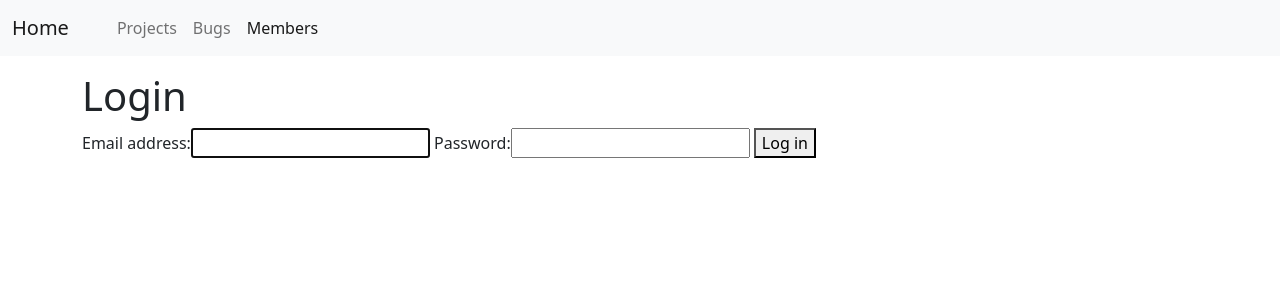
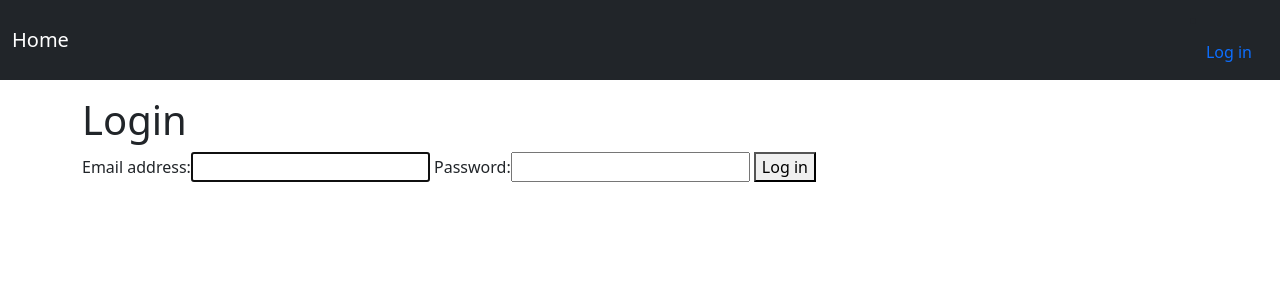
Before and after one commit to JoaoAPS/BugTracker, a Django app: a page that uses app/core/templates/core/nav.html in a window 1280 px wide. Shown: the top 300 px of the page. Run offline with Django 3.2, Linux system fonts and the light colour scheme.

Commit message:
Add login/logout navigation

```diff
--- a/app/core/templates/core/nav-item.html
+++ b/app/core/templates/core/nav-item.html
@@ -1,9 +1,9 @@
 {% if request.path|slice:"1:5" == model %}
-	<li class="nav-item">
+	<li class="nav-item {{ classes }}">
 		<a class="nav-link active" aria-current="page" href="{{ link }}">{{ name }}</a>
 	</li>
 {% else %}
-	<li class="nav-item">
+	<li class="nav-item {{classes }}">
 		<a class="nav-link" href="{{ link }}">{{ name }}</a>
 	</li>
 {% endif %}
--- a/app/core/templates/core/nav.html
+++ b/app/core/templates/core/nav.html
@@ -1,8 +1,11 @@
 {% url 'bugs:list' as bug_url %}
 {% url 'projects:list' as project_url %}
 {% url 'members:list' as member_url %}
+{% url 'members:profile' user.id as profile_url %}
+{% url 'members:login' as login_url %}
+{% url 'members:logout' as logout_url %}
 
-<nav class="navbar navbar-expand-md navbar-light bg-light">
+<nav class="navbar navbar-expand-sm navbar-dark bg-dark">
 	<div class="container-fluid">
 		<a class="navbar-brand" href="/">Home</a>
 		<button
@@ -17,12 +20,21 @@
 			<span class="navbar-toggler-icon"></span>
 		</button>
 
+		{% if user.is_authenticated %}
 			<div class="collapse navbar-collapse" id="navbarSupportedContent">
 				<ul class="navbar-nav ms-4 me-auto mb-2 mb-md-0">
 					{% include 'core/nav-item.html' with model="proj" name="Projects" link=project_url %}
 					{% include 'core/nav-item.html' with model="bugs" name="Bugs" link=bug_url %}
 					{% include 'core/nav-item.html' with model="memb" name="Members" link=member_url %}
+
+				</ul>
+				<ul class="navbar-nav">
+					{% include 'core/nav-item.html' with model="prof" name="Profile" link=profile_url%}
+					{% include 'core/nav-item.html' with name="Log out" link=logout_url %}
 				</ul>
 			</div>
+		{% else %}
+			{% include 'core/nav-item.html' with name="Log in" link=login_url %}
+		{% endif %}
 	</div>
 </nav>
```
Lines whose indentation alone changed are shown as unchanged.
